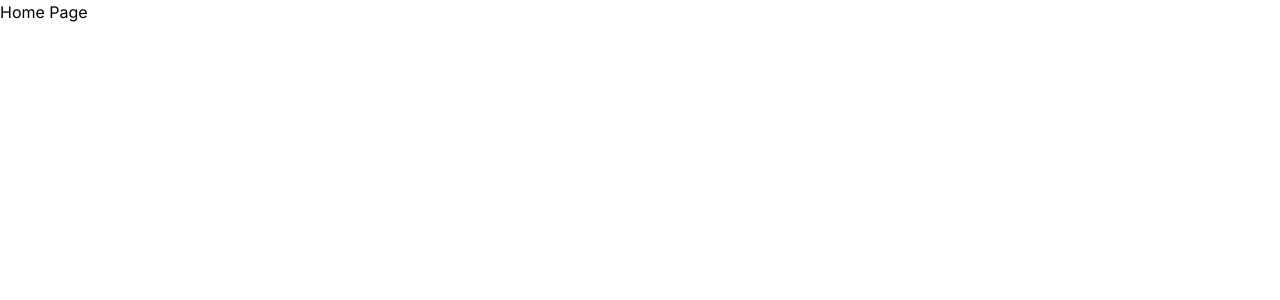
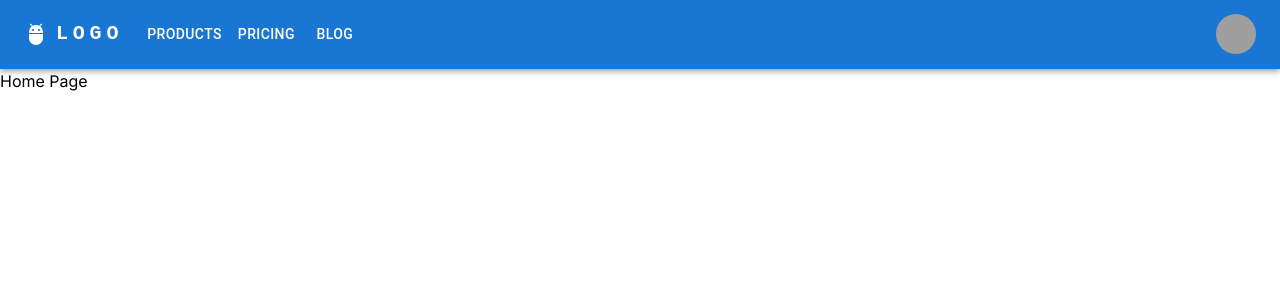
Before and after one commit to mrokonuzzaman040/the-daily-star, a Next.js app: page / in a window 1280 px wide. Shown: the top 300 px of the page. Built offline with nearby package versions, Linux system fonts and the light colour scheme; grey boxes are pictures that could not be loaded.

Commit message:
Add Navbar component to RootLayout

```diff
--- a/src/app/layout.js
+++ b/src/app/layout.js
@@ -1,5 +1,6 @@
 import { Inter } from 'next/font/google'
 import './globals.css'
+import Navbar from '@/components/shared/Navbar'
 
 const inter = Inter({ subsets: ['latin'] })
 
@@ -11,7 +12,10 @@
 export default function RootLayout({ children }) {
   return (
     <html lang="en">
-      <body className={inter.className}>{children}</body>
+      <body className={inter.className}>
+        <Navbar />
+        {children}
+      </body>
     </html>
   )
 }
--- /dev/null
+++ b/src/components/shared/Navbar.js
@@ -0,0 +1,163 @@
+"use client";
+import * as React from 'react';
+import AppBar from '@mui/material/AppBar';
+import Box from '@mui/material/Box';
+import Toolbar from '@mui/material/Toolbar';
+import IconButton from '@mui/material/IconButton';
+import Typography from '@mui/material/Typography';
+import Menu from '@mui/material/Menu';
+import MenuIcon from '@mui/icons-material/Menu';
+import Container from '@mui/material/Container';
+import Avatar from '@mui/material/Avatar';
+import Button from '@mui/material/Button';
+import Tooltip from '@mui/material/Tooltip';
+import MenuItem from '@mui/material/MenuItem';
+import AdbIcon from '@mui/icons-material/Adb';
+
+const pages = ['Products', 'Pricing', 'Blog'];
+const settings = ['Profile', 'Account', 'Dashboard', 'Logout'];
+
+function Navbar() {
+    const [anchorElNav, setAnchorElNav] = React.useState(null);
+    const [anchorElUser, setAnchorElUser] = React.useState(null);
+
+    const handleOpenNavMenu = (event) => {
+        setAnchorElNav(event.currentTarget);
+    };
+    const handleOpenUserMenu = (event) => {
+        setAnchorElUser(event.currentTarget);
+    };
+
+    const handleCloseNavMenu = () => {
+        setAnchorElNav(null);
+    };
+
+    const handleCloseUserMenu = () => {
+        setAnchorElUser(null);
+    };
+
+    return (
+        <AppBar position="static">
+            <Container maxWidth="xl">
+                <Toolbar disableGutters>
+                    <AdbIcon sx={{ display: { xs: 'none', md: 'flex' }, mr: 1 }} />
+                    <Typography
+                        variant="h6"
+                        noWrap
+                        component="a"
+                        href="#app-bar-with-responsive-menu"
+                        sx={{
+                            mr: 2,
+                            display: { xs: 'none', md: 'flex' },
+                            fontFamily: 'monospace',
+                            fontWeight: 700,
+                            letterSpacing: '.3rem',
+                            color: 'inherit',
+                            textDecoration: 'none',
+                        }}
+                    >
+                        LOGO
+                    </Typography>
+
+                    <Box sx={{ flexGrow: 1, display: { xs: 'flex', md: 'none' } }}>
+                        <IconButton
+                            size="large"
+                            aria-label="account of current user"
+                            aria-controls="menu-appbar"
+                            aria-haspopup="true"
+                            onClick={handleOpenNavMenu}
+                            color="inherit"
+                        >
+                            <MenuIcon />
+                        </IconButton>
+                        <Menu
+                            id="menu-appbar"
+                            anchorEl={anchorElNav}
+                            anchorOrigin={{
+                                vertical: 'bottom',
+                                horizontal: 'left',
+                            }}
+                            keepMounted
+                            transformOrigin={{
+                                vertical: 'top',
+                                horizontal: 'left',
+                            }}
+                            open={Boolean(anchorElNav)}
+                            onClose={handleCloseNavMenu}
+                            sx={{
+                                display: { xs: 'block', md: 'none' },
+                            }}
+                        >
+                            {pages.map((page) => (
+                                <MenuItem key={page} onClick={handleCloseNavMenu}>
+                                    <Typography textAlign="center">{page}</Typography>
+                                </MenuItem>
+                            ))}
+                        </Menu>
+                    </Box>
+                    <AdbIcon sx={{ display: { xs: 'flex', md: 'none' }, mr: 1 }} />
+                    <Typography
+                        variant="h5"
+                        noWrap
+                        component="a"
+                        href="#app-bar-with-responsive-menu"
+                        sx={{
+                            mr: 2,
+                            display: { xs: 'flex', md: 'none' },
+                            flexGrow: 1,
+                            fontFamily: 'monospace',
+                            fontWeight: 700,
+                            letterSpacing: '.3rem',
+                            color: 'inherit',
+                            textDecoration: 'none',
+                        }}
+                    >
+                        LOGO
+                    </Typography>
+                    <Box sx={{ flexGrow: 1, display: { xs: 'none', md: 'flex' } }}>
+                        {pages.map((page) => (
+                            <Button
+                                key={page}
+                                onClick={handleCloseNavMenu}
+                                sx={{ my: 2, color: 'white', display: 'block' }}
+                            >
+                                {page}
+                            </Button>
+                        ))}
+                    </Box>
+
+                    <Box sx={{ flexGrow: 0 }}>
+                        <Tooltip title="Open settings">
+                            <IconButton onClick={handleOpenUserMenu} sx={{ p: 0 }}>
+                                <Avatar alt="Remy Sharp" src="/static/images/avatar/2.jpg" />
+                            </IconButton>
+                        </Tooltip>
+                        <Menu
+                            sx={{ mt: '45px' }}
+                            id="menu-appbar"
+                            anchorEl={anchorElUser}
+                            anchorOrigin={{
+                                vertical: 'top',
+                                horizontal: 'right',
+                            }}
+                            keepMounted
+                            transformOrigin={{
+                                vertical: 'top',
+                                horizontal: 'right',
+                            }}
+                            open={Boolean(anchorElUser)}
+                            onClose={handleCloseUserMenu}
+                        >
+                            {settings.map((setting) => (
+                                <MenuItem key={setting} onClick={handleCloseUserMenu}>
+                                    <Typography textAlign="center">{setting}</Typography>
+                                </MenuItem>
+                            ))}
+                        </Menu>
+                    </Box>
+                </Toolbar>
+            </Container>
+        </AppBar>
+    );
+}
+export default Navbar;
```
